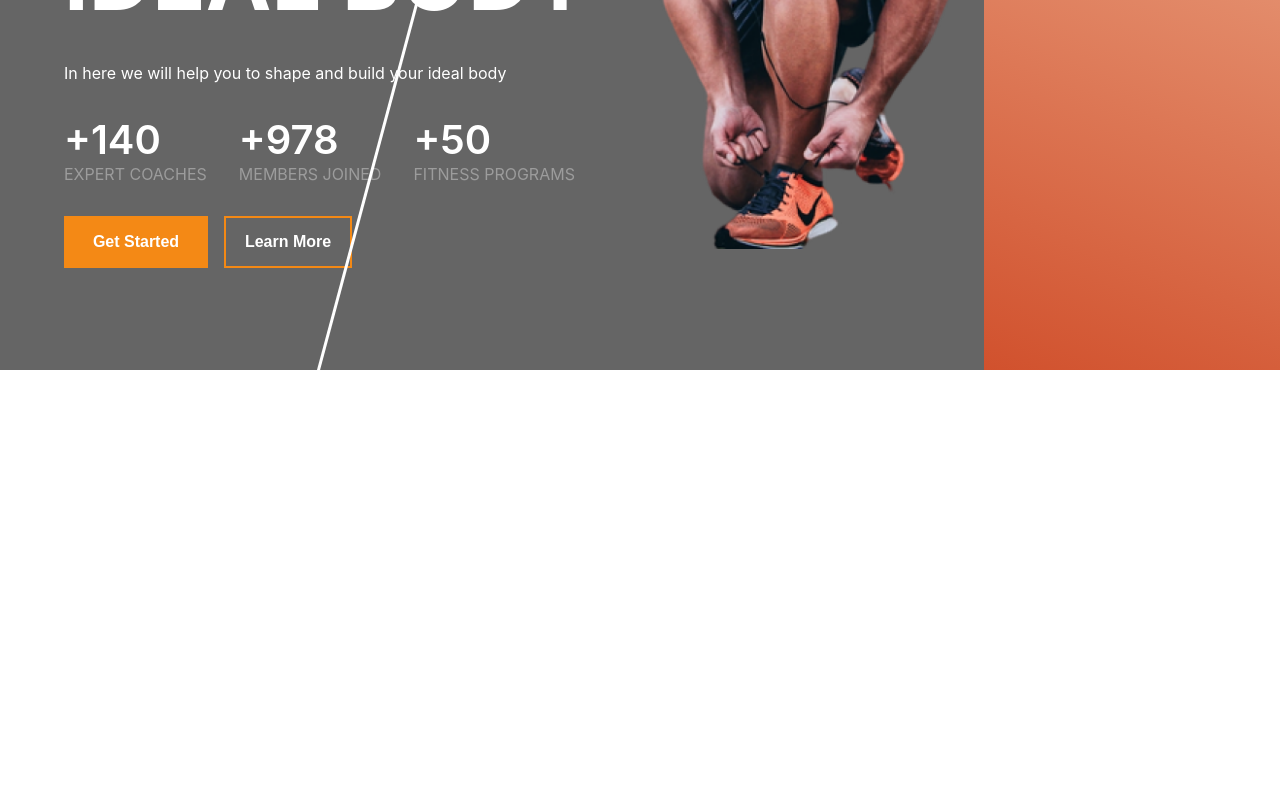
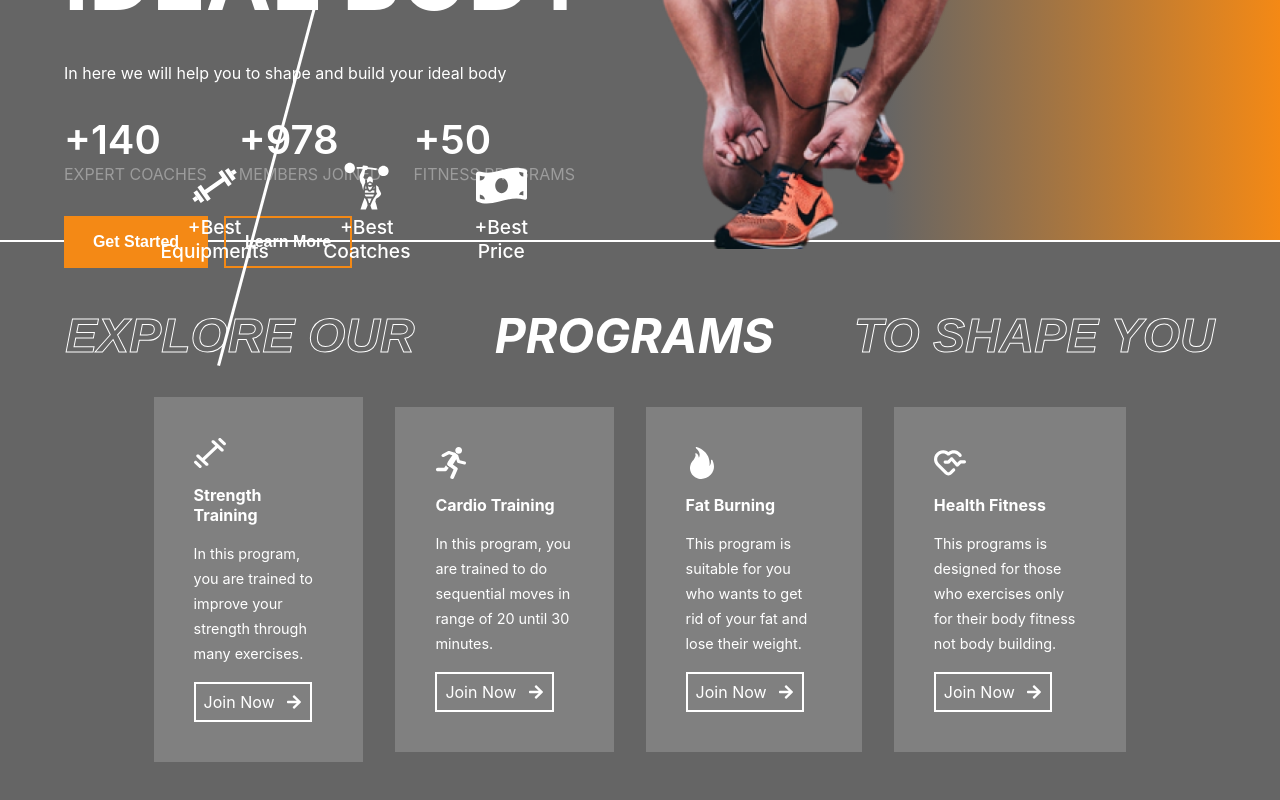
Before and after one commit to parsaFarahani84/FitClub-react, a React (Create React App) app: page / in a window 1280 px wide. Shown: the part 480-1280 px from the top of the page. Before the commit the page ends 866 px from the top, so only its background shows below. Built offline with nearby package versions, Linux system fonts and the light colour scheme.

Commit message:
finished programs section

```diff
--- a/package.json
+++ b/package.json
@@ -8,6 +8,7 @@
     "@testing-library/user-event": "^13.5.0",
     "react": "^18.2.0",
     "react-dom": "^18.2.0",
+    "react-icons": "^4.4.0",
     "react-scripts": "5.0.1",
     "web-vitals": "^2.1.4"
   },
--- a/src/App.css
+++ b/src/App.css
@@ -31,3 +31,7 @@
   -webkit-text-stroke-width: 1px;
   -webkit-text-stroke-color: white;
 }
+
+body {
+  background-color: var(--caloryCard);
+}
--- a/src/App.js
+++ b/src/App.js
@@ -1,9 +1,11 @@
-import './App.css';
-import Hero from './components/Hero';
+import "./App.css";
+import Hero from "./components/Hero";
+import Programs from "./components/Program/Programs";
 function App() {
   return (
     <div className="App">
-         <Hero />
+      <Hero />
+      <Programs />
     </div>
   );
 }
--- a/src/components/Hero.css
+++ b/src/components/Hero.css
@@ -1,9 +1,9 @@
 .hero {
   display: flex;
   justify-content: space-between;
-  background-color: var(--caloryCard);
   color: white;
-  height: 850px;
+  height: 90vh;
+  border-bottom: 2px solid white;
 }
 
 .left-h {
@@ -45,7 +45,7 @@
 }
 .border {
   border-left: 3px solid white;
-  height: 61rem;
+  height: 60rem;
   margin-top: -6rem;
   display: flex;
   justify-content: center;
@@ -134,9 +134,14 @@
 }
 
 .right-h {
-  flex: 1;
+  flex: 1.5;
   position: relative;
-  background: linear-gradient(20deg, #d1512d, #f5c7a9);
+
+  background-image: linear-gradient(
+    to right,
+    rgba(255, 255, 255, 0),
+    var(--orange) 100%
+  );
 }
 
 .hero-image {
@@ -155,3 +160,33 @@
   width: 15rem;
   /* z-index: -1; */
 }
+
+.join:hover {
+  background-color: #333;
+  color: #fff;
+}
+
+.icon {
+  font-size: 3.2rem;
+  color: #fff;
+}
+
+.icons {
+  position: absolute;
+  display: flex;
+  gap: 4rem;
+  top: 40rem;
+  right: 47rem;
+  text-align: center;
+  justify-content: center;
+  align-items: center;
+}
+
+.left-min {
+  margin-left: -0.6rem;
+}
+.icon p {
+  font-size: 1.2rem;
+  margin-top: -0.5rem;
+  font-weight: 500;
+}
--- a/src/components/Hero.jsx
+++ b/src/components/Hero.jsx
@@ -3,6 +3,9 @@ import Header from "./Header/Header";
 import "./Hero.css";
 import hero_image from "../assets/hero_image.png";
 import hero_image_back from "../assets/hero_image_back.png";
+import { CgGym } from "react-icons/cg";
+import { GiStrongMan } from "react-icons/gi";
+import { FaMoneyBillWave } from "react-icons/fa";
 
 function Hero() {
   return (
@@ -50,11 +53,31 @@ function Hero() {
       </div>
 
       <div className="right-h">
-        <buuton className="btn">Join Now</buuton>
+        <buuton className="btn join">Join Now</buuton>
         <img src={hero_image} className="hero-image"></img>
         <div className="border"></div>
 
         <img src={hero_image_back} className="hero-image-back"></img>
+        <div className="icons">
+          <span className="icon">
+            <CgGym />
+            <div>
+              <p>+Best Equipments</p>
+            </div>
+          </span>
+          <span className="icon left-min">
+            <GiStrongMan />
+            <div>
+              <p>+Best Coatches</p>
+            </div>
+          </span>
+          <span className="icon">
+            <FaMoneyBillWave />
+            <div>
+              <p>+Best Price</p>
+            </div>
+          </span>
+        </div>
       </div>
     </div>
   );
--- /dev/null
+++ b/src/components/Program/Programs.css
@@ -0,0 +1,89 @@
+.Programs {
+  display: flex;
+  flex-direction: column;
+  gap: 2rem;
+  padding: 0 2rem;
+  margin-top: 4rem;
+  padding-bottom: 10rem;
+}
+
+.programs-header {
+  display: flex;
+  gap: 5rem;
+  font-weight: bold;
+  font-size: 3rem;
+  justify-content: center;
+  color: white;
+  text-transform: uppercase;
+  font-style: italic;
+  align-items: center;
+}
+
+.program-category {
+  display: flex;
+  gap: 2rem;
+  width: 80%;
+  justify-content: center;
+  align-items: center;
+  margin: auto;
+  transition: all 0.3s;
+}
+
+.category {
+  display: flex;
+  flex-direction: column;
+  background-color: gray;
+  padding: 2.5rem;
+  gap: 1rem;
+  color: white;
+  justify-content: space-between;
+}
+.category > :nth-child(1) {
+  width: 2rem;
+  height: 2rem;
+  fill: white;
+}
+
+.category > :nth-child(2) {
+  font-size: 1rem;
+  font-weight: bold;
+}
+
+.category > :nth-child(3) {
+  font-size: 0.9rem;
+  line-height: 25px;
+}
+
+.join-now {
+  display: flex;
+  align-items: center;
+  gap: 2rem;
+}
+
+.join-now > img {
+  width: 1rem;
+}
+
+.category:hover {
+  background: var(--planCard);
+  cursor: pointer;
+}
+
+.join-now span {
+  border: 2px solid white;
+  padding: 0.5rem;
+  display: flex;
+  align-items: center;
+  justify-content: center;
+  gap: 0.7rem;
+  transition: all 0.3s;
+}
+
+.arrow-logo {
+  width: 1rem;
+}
+
+.join-now span:hover {
+  background-color: white;
+  color: orange;
+}
--- /dev/null
+++ b/src/components/Program/Programs.jsx
@@ -0,0 +1,33 @@
+import React from "react";
+import "./Programs.css";
+import { ProgramsData } from "../../data/ProgramsData";
+import { FaArrowRight } from "react-icons/fa";
+
+function Programs() {
+  return (
+    <div className="Programs">
+      <div className="programs-header">
+        <span className="stroke-text">Explore our</span>
+        <span>Programs</span>
+        <span className="stroke-text">to Shape you</span>
+      </div>
+
+      <div className="program-category">
+        {ProgramsData.map((program) => (
+          <div className="category">
+            {program.image}
+            <span>{program.heading}</span>
+            <span>{program.details}</span>
+            <div className="join-now">
+              <span>
+                Join Now <FaArrowRight />
+              </span>
+            </div>
+          </div>
+        ))}
+      </div>
+    </div>
+  );
+}
+
+export default Programs;
--- a/src/data/programsData.js
+++ b/src/data/programsData.js
@@ -1,4 +1,4 @@
-export const programsData = [
+export const ProgramsData = [
   {
     image: (
       <svg
```
Also changed, not shown: 1 other file (tests, documents, lock files or other folders).
